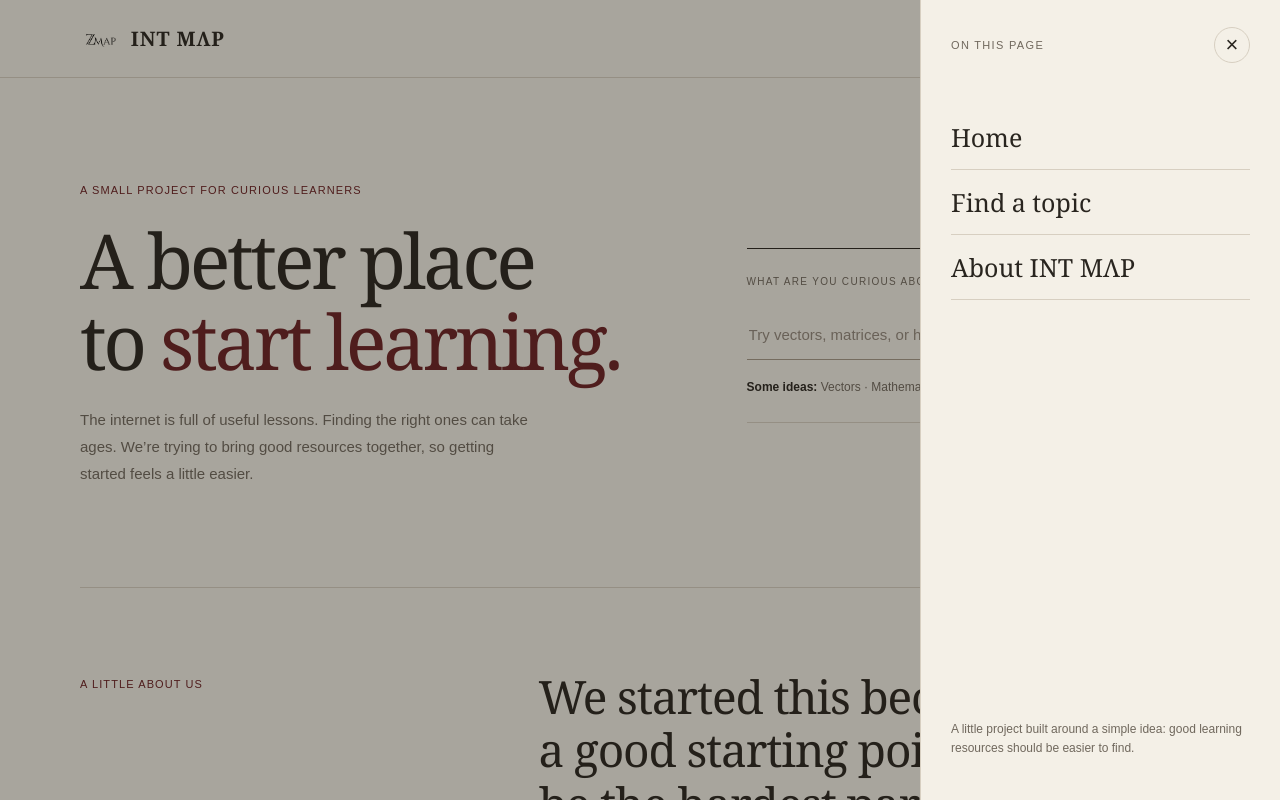
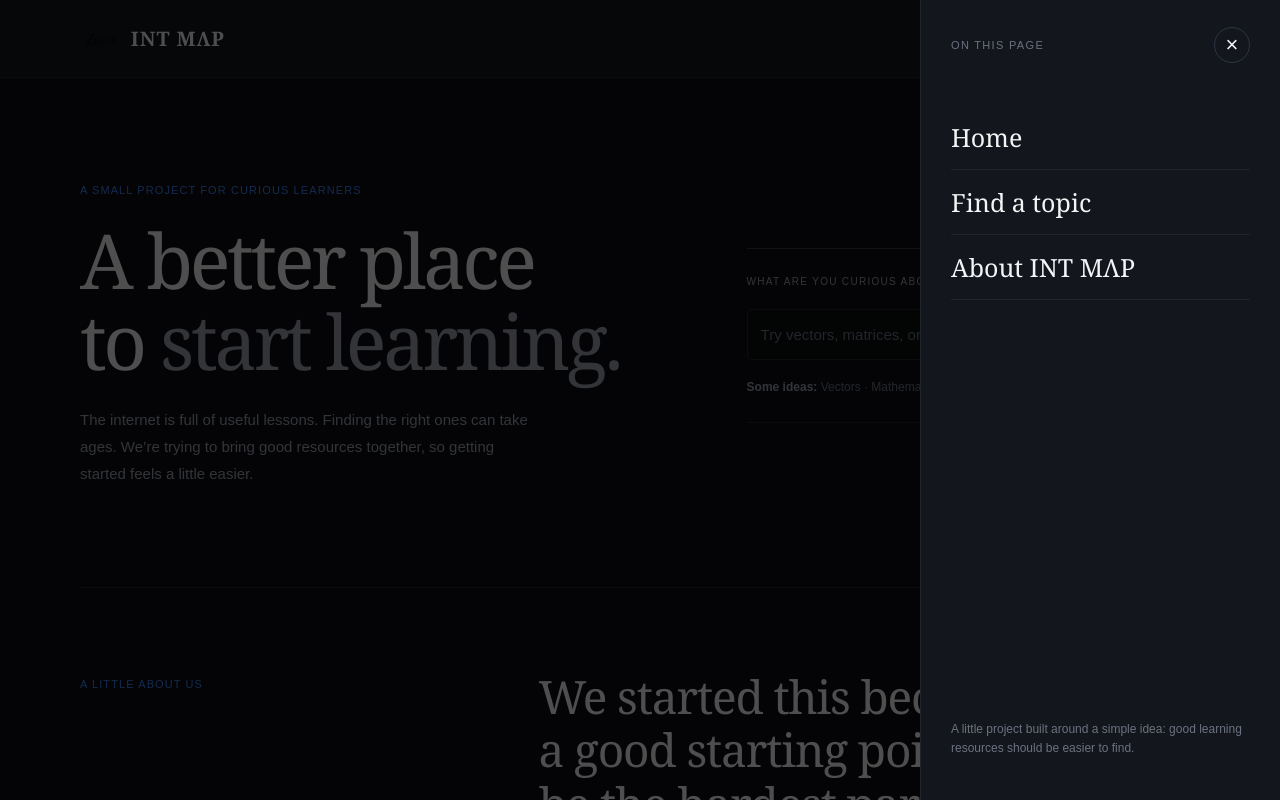
Before and after one commit to Dev-subha-stack/Guide, a plain HTML site: page index.html in a window 1280 px wide. Both pictures are taken after a click on the button "Open navigation". Shown: the top 800 px of the page. Drawn offline with Linux system fonts and the light colour scheme.

Commit message:
Apply obsidian and cobalt colour palette

```diff
--- a/index.html
+++ b/index.html
@@ -3,319 +3,138 @@
 <head>
   <meta charset="UTF-8">
   <meta name="viewport" content="width=device-width, initial-scale=1">
-  <meta name="theme-color" content="#f4f0e7">
+  <meta name="theme-color" content="#0C0E12">
   <meta name="description" content="INT MΛP brings useful learning resources together and gives you a place to start.">
   <title>INT MΛP — A place to start</title>
   <link rel="icon" href="logo/favicon.png" type="image/png">
   <style>
 :root {
-  --paper: #f4f0e7;
-  --paper-dark: #ebe4d7;
-  --ink: #29251f;
-  --muted: #70685d;
-  --wine: #6b2023;
-  --line: #d7cfc1;
-  --white: #fffdf8;
+  --bg: #0C0E12;
+  --surface: #13161C;
+  --surface-hover: #1A1E26;
+  --input: #090B0E;
+  --border: #1F242D;
+  --border-strong: #2E3542;
+  --text: #F3F4F6;
+  --text-secondary: #9CA3AF;
+  --text-muted: #6B7280;
+  --accent: #3B82F6;
+  --accent-hover: #2563EB;
 }
 * { box-sizing: border-box; }
 html { scroll-behavior: smooth; scroll-padding-top: 88px; }
 body {
-  margin: 0;
-  min-height: 100vh;
-  background: var(--paper);
-  color: var(--ink);
-  font-family: Arial, Helvetica, sans-serif;
-  -webkit-font-smoothing: antialiased;
+  margin: 0; min-height: 100vh; background: var(--bg); color: var(--text);
+  font-family: Arial, Helvetica, sans-serif; -webkit-font-smoothing: antialiased;
 }
 body.menu-open { overflow: hidden; }
 a { color: inherit; }
 button, input { font: inherit; }
 .topbar {
-  height: 78px;
-  padding: 0 clamp(20px, 6vw, 82px);
-  display: flex;
-  align-items: center;
-  justify-content: space-between;
-  background: var(--paper);
-  border-bottom: 1px solid var(--line);
-  position: sticky;
-  top: 0;
-  z-index: 10;
+  height: 78px; padding: 0 clamp(20px, 6vw, 82px); display: flex;
+  align-items: center; justify-content: space-between; background: var(--surface);
+  border-bottom: 1px solid var(--border); position: sticky; top: 0; z-index: 10;
 }
-.brand {
-  display: inline-flex;
-  align-items: center;
-  gap: 11px;
-  text-decoration: none;
-  min-width: 0;
-}
+.brand { display: inline-flex; align-items: center; gap: 11px; text-decoration: none; min-width: 0; }
 .brand-icon { width: 43px; height: 43px; object-fit: contain; }
-.brand-name {
-  font: 600 20px/1 Georgia, "Times New Roman", serif;
-  letter-spacing: .045em;
-  white-space: nowrap;
-}
+.brand-name { font: 600 20px/1 Georgia, "Times New Roman", serif; letter-spacing: .045em; white-space: nowrap; }
 .topbar-right { display: flex; align-items: center; gap: 34px; }
 .main-nav { display: flex; align-items: center; gap: 28px; }
-.main-nav a {
-  color: var(--muted);
-  font-size: 13px;
-  text-decoration: none;
+.main-nav a { color: var(--text-secondary); font-size: 13px; text-decoration: none; transition: color .15s; }
+.main-nav a:hover, .main-nav a:focus-visible { color: var(--text); }
+.menu-toggle {
+  width: 42px; height: 42px; padding: 10px 8px; border: 0; background: transparent;
+  display: flex; flex-direction: column; align-items: center; justify-content: center;
+  gap: 6px; cursor: pointer;
 }
-.main-nav a:hover, .main-nav a:focus-visible { color: var(--wine); }
-.menu-toggle {
-  width: 42px;
-  height: 42px;
-  padding: 10px 8px;
-  border: 0;
-  background: transparent;
-  display: flex;
-  flex-direction: column;
-  align-items: center;
-  justify-content: center;
-  gap: 6px;
-  cursor: pointer;
-}
-.menu-toggle span {
-  display: block;
-  height: 1.5px;
-  width: 24px;
-  background: var(--ink);
-  transition: transform .2s ease, opacity .2s ease;
-}
+.menu-toggle:hover { background: var(--surface-hover); }
+.menu-toggle span { display: block; height: 1.5px; width: 24px; background: var(--text); transition: transform .2s ease, opacity .2s ease; }
 .menu-toggle span:nth-child(2) { width: 17px; align-self: flex-end; }
 .menu-toggle[aria-expanded="true"] span:first-child { transform: translateY(7.5px) rotate(45deg); }
 .menu-toggle[aria-expanded="true"] span:nth-child(2) { opacity: 0; }
 .menu-toggle[aria-expanded="true"] span:last-child { transform: translateY(-7.5px) rotate(-45deg); }
-.menu-backdrop {
-  position: fixed;
-  inset: 0;
-  z-index: 19;
-  background: rgba(28, 23, 19, .35);
-}
+.menu-backdrop { position: fixed; inset: 0; z-index: 19; background: rgba(0, 0, 0, .68); }
 .menu-backdrop[hidden] { display: none; }
 .side-menu {
-  position: fixed;
-  z-index: 20;
-  top: 0;
-  right: 0;
-  width: min(360px, 88vw);
-  height: 100vh;
-  height: 100dvh;
-  padding: 27px 30px 30px;
-  display: flex;
-  flex-direction: column;
-  background: var(--paper);
-  border-left: 1px solid var(--line);
-  transform: translateX(101%);
-  transition: transform .25s ease;
+  position: fixed; z-index: 20; top: 0; right: 0; width: min(360px, 88vw);
+  height: 100vh; height: 100dvh; padding: 27px 30px 30px; display: flex;
+  flex-direction: column; background: var(--surface); border-left: 1px solid var(--border);
+  transform: translateX(101%); transition: transform .25s ease;
 }
 .side-menu.is-open { transform: translateX(0); }
-.menu-top {
-  display: flex;
-  justify-content: space-between;
-  align-items: center;
-  padding-bottom: 42px;
+.menu-top { display: flex; justify-content: space-between; align-items: center; padding-bottom: 42px; }
+.menu-label { color: var(--text-muted); font-size: 11px; letter-spacing: .12em; text-transform: uppercase; }
+.menu-close {
+  width: 36px; height: 36px; border: 1px solid var(--border-strong); border-radius: 50%;
+  background: transparent; color: var(--text); font-size: 22px; cursor: pointer;
 }
-.menu-label {
-  color: var(--muted);
-  font-size: 11px;
-  letter-spacing: .12em;
-  text-transform: uppercase;
+.menu-close:hover { background: var(--surface-hover); }
+.side-menu > a {
+  padding: 17px 0; border-bottom: 1px solid var(--border);
+  text-decoration: none; font: 25px/1.2 Georgia, "Times New Roman", serif;
 }
-.menu-close {
-  width: 36px;
-  height: 36px;
-  border: 1px solid var(--line);
-  border-radius: 50%;
-  background: transparent;
-  color: var(--ink);
-  font-size: 22px;
-  cursor: pointer;
-}
-.side-menu > a {
-  padding: 17px 0;
-  border-bottom: 1px solid var(--line);
-  text-decoration: none;
-  font: 25px/1.2 Georgia, "Times New Roman", serif;
-}
-.side-menu > a:hover { color: var(--wine); }
-.menu-foot {
-  margin-top: auto;
-  color: var(--muted);
-  font-size: 12px;
-  line-height: 1.6;
-}
+.side-menu > a:hover { color: var(--accent); }
+.menu-foot { margin-top: auto; color: var(--text-muted); font-size: 12px; line-height: 1.6; }
 .hero {
-  width: min(1120px, calc(100% - 48px));
-  min-height: 510px;
-  margin: 0 auto;
-  padding: 82px 0 76px;
-  display: grid;
-  grid-template-columns: 1.12fr .88fr;
-  align-items: center;
-  gap: clamp(36px, 7vw, 95px);
-  border-bottom: 1px solid var(--line);
+  width: min(1120px, calc(100% - 48px)); min-height: 510px; margin: 0 auto;
+  padding: 82px 0 76px; display: grid; grid-template-columns: 1.12fr .88fr;
+  align-items: center; gap: clamp(36px, 7vw, 95px); border-bottom: 1px solid var(--border);
 }
 .hero-copy { max-width: 620px; }
-.kicker {
-  margin: 0 0 24px;
-  color: var(--wine);
-  font-size: 11px;
-  letter-spacing: .1em;
-  text-transform: uppercase;
-}
+.kicker { margin: 0 0 24px; color: var(--accent); font-size: 11px; letter-spacing: .1em; text-transform: uppercase; }
 .hero h1 {
-  margin: 0;
-  max-width: 650px;
-  font: 500 clamp(43px, 6.2vw, 76px)/1.06 Georgia, "Times New Roman", serif;
+  margin: 0; max-width: 650px; font: 500 clamp(43px, 6.2vw, 76px)/1.06 Georgia, "Times New Roman", serif;
   letter-spacing: -.045em;
 }
-.hero h1 em {
-  color: var(--wine);
-  font-style: normal;
+.hero h1 em { color: var(--text-secondary); font-style: normal; }
+.hero-description { max-width: 460px; margin: 25px 0 0; color: var(--text-secondary); font-size: 15px; line-height: 1.8; }
+.search-area { padding: 27px 0 24px; border-top: 1px solid var(--border-strong); border-bottom: 1px solid var(--border); }
+.search-label { display: block; margin-bottom: 22px; color: var(--text-secondary); font-size: 10px; letter-spacing: .13em; text-transform: uppercase; }
+.searching { display: flex; align-items: center; width: 100%; gap: 10px; }
+.searchbar {
+  min-width: 0; flex: 1; height: 51px; padding: 0 13px; border: 1px solid var(--border);
+  border-radius: 4px; outline: none; background: var(--input); color: var(--text); font-size: 15px;
 }
-.hero-description {
-  max-width: 460px;
-  margin: 25px 0 0;
-  color: var(--muted);
-  font-size: 15px;
-  line-height: 1.8;
+.searchbar::placeholder { color: var(--text-muted); opacity: 1; }
+.searchbar:focus { border-color: var(--accent); box-shadow: 0 0 0 2px rgba(59, 130, 246, .18); }
+.search-button {
+  flex: 0 0 46px; width: 46px; height: 46px; border: 0; border-radius: 4px;
+  background: var(--accent); color: #fff; font-size: 22px; cursor: pointer;
 }
-.search-area {
-  padding: 27px 0 24px;
-  border-top: 1px solid var(--ink);
-  border-bottom: 1px solid var(--line);
+.search-button:hover { background: var(--accent-hover); }
+.search-help { margin: 17px 0 0; color: var(--text-muted); font-size: 12px; line-height: 1.7; }
+.search-help strong { color: var(--text-secondary); font-weight: 600; }
+.about-section {
+  width: min(1120px, calc(100% - 48px)); margin: 0 auto; padding: 82px 0 95px;
+  display: grid; grid-template-columns: .7fr 1.3fr; gap: clamp(35px, 8vw, 110px);
 }
-.search-label {
-  display: block;
-  margin-bottom: 22px;
-  color: var(--muted);
-  font-size: 10px;
-  letter-spacing: .13em;
-  text-transform: uppercase;
+.section-label { padding-top: 8px; color: var(--accent); font-size: 11px; letter-spacing: .1em; text-transform: uppercase; }
+.about-content { max-width: 690px; }
+.about-content h2 { margin: 0 0 25px; font: 500 clamp(31px, 4vw, 46px)/1.16 Georgia, "Times New Roman", serif; letter-spacing: -.025em; }
+.about-copy { max-width: 610px; color: var(--text-secondary); font-size: 14px; line-height: 1.9; }
+.about-copy p { margin: 0 0 16px; }
+.text-link { display: inline-block; margin-top: 8px; padding-bottom: 4px; color: var(--accent); border-bottom: 1px solid var(--accent); font-size: 13px; text-decoration: none; }
+.text-link:hover { color: var(--accent-hover); border-color: var(--accent-hover); }
+.footer {
+  min-height: 72px; padding: 20px clamp(20px, 6vw, 82px); display: flex;
+  justify-content: space-between; align-items: center; gap: 16px;
+  border-top: 1px solid var(--border); color: var(--text-muted); font-size: 11px;
 }
-.searching {
-  display: flex;
-  align-items: center;
-  width: 100%;
-  gap: 10px;
-}
-.searchbar {
-  min-width: 0;
-  flex: 1;
-  height: 51px;
-  padding: 0 2px;
-  border: 0;
-  border-bottom: 1px solid #a69a89;
-  border-radius: 0;
-  outline: none;
-  background: transparent;
-  color: var(--ink);
-  font-size: 15px;
-}
-.searchbar::placeholder { color: #93897d; opacity: 1; }
-.searchbar:focus { border-bottom: 2px solid var(--wine); }
-.search-button {
-  flex: 0 0 46px;
-  width: 46px;
-  height: 46px;
-  border: 0;
-  background: var(--wine);
-  color: var(--white);
-  font-size: 22px;
-  cursor: pointer;
-}
-.search-button:hover { background: #4e171a; }
-.search-help {
-  margin: 17px 0 0;
-  color: var(--muted);
-  font-size: 12px;
-  line-height: 1.7;
-}
-.search-help strong { color: var(--ink); font-weight: 600; }
-.about-section {
-  width: min(1120px, calc(100% - 48px));
-  margin: 0 auto;
-  padding: 82px 0 95px;
-  display: grid;
-  grid-template-columns: .7fr 1.3fr;
-  gap: clamp(35px, 8vw, 110px);
-}
-.section-label {
-  padding-top: 8px;
-  color: var(--wine);
-  font-size: 11px;
-  letter-spacing: .1em;
-  text-transform: uppercase;
-}
-.about-content { max-width: 690px; }
-.about-content h2 {
-  margin: 0 0 25px;
-  font: 500 clamp(31px, 4vw, 46px)/1.16 Georgia, "Times New Roman", serif;
-  letter-spacing: -.025em;
-}
-.about-copy {
-  max-width: 610px;
-  color: var(--muted);
-  font-size: 14px;
-  line-height: 1.9;
-}
-.about-copy p { margin: 0 0 16px; }
-.text-link {
-  display: inline-block;
-  margin-top: 8px;
-  padding-bottom: 4px;
-  color: var(--wine);
-  border-bottom: 1px solid var(--wine);
-  font-size: 13px;
-  text-decoration: none;
-}
-.text-link:hover { color: var(--ink); border-color: var(--ink); }
-.footer {
-  min-height: 72px;
-  padding: 20px clamp(20px, 6vw, 82px);
-  display: flex;
-  justify-content: space-between;
-  align-items: center;
-  gap: 16px;
-  border-top: 1px solid var(--line);
-  color: var(--muted);
-  font-size: 11px;
-}
-.footer-brand {
-  color: var(--ink);
-  font: 600 16px Georgia, "Times New Roman", serif;
-  letter-spacing: .04em;
-}
-.footer a { text-decoration: none; }
-.footer a:hover { color: var(--wine); }
-a:focus-visible, button:focus-visible, input:focus-visible {
-  outline: 2px solid var(--wine);
-  outline-offset: 4px;
-}
+.footer-brand { color: var(--text); font: 600 16px Georgia, "Times New Roman", serif; letter-spacing: .04em; }
+.footer a { color: var(--text-secondary); text-decoration: none; }
+.footer a:hover { color: var(--accent); }
+a:focus-visible, button:focus-visible { outline: 2px solid var(--accent); outline-offset: 4px; }
 @media (max-width: 760px) {
   .topbar { height: 70px; padding: 0 18px; }
   .brand-icon { width: 38px; height: 38px; }
   .brand-name { font-size: 18px; }
   .topbar-right { gap: 12px; }
   .main-nav { display: none; }
-  .hero {
-    width: calc(100% - 40px);
-    min-height: 0;
-    padding: 70px 0 62px;
-    grid-template-columns: 1fr;
-    gap: 44px;
-  }
+  .hero { width: calc(100% - 40px); min-height: 0; padding: 70px 0 62px; grid-template-columns: 1fr; gap: 44px; }
   .hero h1 { font-size: clamp(43px, 12vw, 64px); }
   .hero-description { margin-top: 19px; font-size: 14px; }
   .search-area { padding-top: 22px; }
-  .about-section {
-    width: calc(100% - 40px);
-    padding: 58px 0 70px;
-    grid-template-columns: 1fr;
-    gap: 23px;
-  }
+  .about-section { width: calc(100% - 40px); padding: 58px 0 70px; grid-template-columns: 1fr; gap: 23px; }
   .about-content h2 { font-size: 35px; }
   .footer { flex-wrap: wrap; }
 }
```
